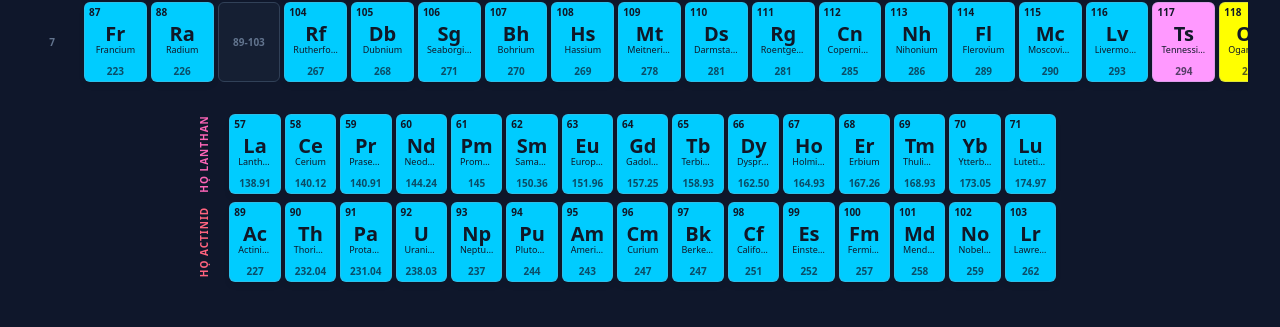
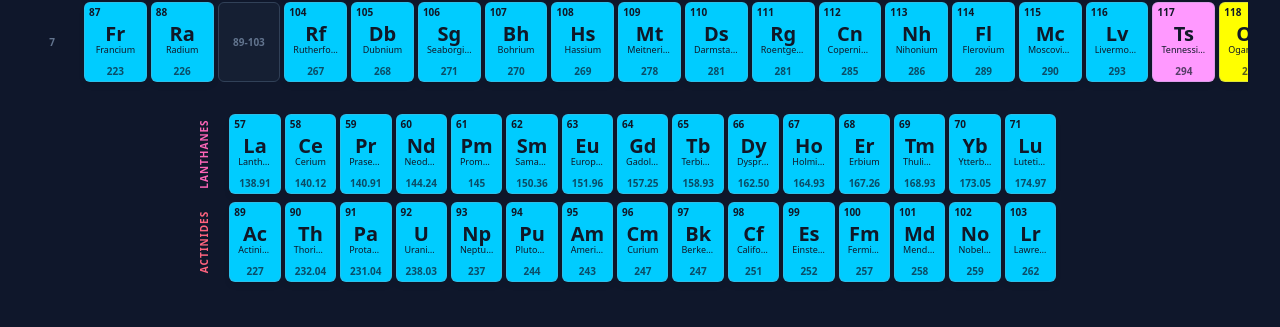
Before and after one commit to trinhngoctruc-oss/SmartPeriodic-Table, a React (Vite) app: page / in a window 1280 px wide. Shown: the part 729-1056 px from the top of the page. Built offline with nearby package versions, Linux system fonts and the light colour scheme.

Commit message:
Update App.tsx

```diff
--- a/src/App.tsx
+++ b/src/App.tsx
@@ -159,7 +159,7 @@ export default function App() {
       <div className="mt-8 space-y-2">
         <div className="flex gap-1 ml-[calc((100%/19)*3)] relative">
           <div className="absolute -left-8 top-1/2 -translate-y-1/2 [writing-mode:vertical-lr] rotate-180 text-[10px] font-bold text-pink-400 uppercase tracking-widest whitespace-nowrap">
-            Họ Lanthan
+           Lanthanes
           </div>
           {lanthanides.map(element => {
             const isDimmed = activeCategory && element.category !== activeCategory;
@@ -180,7 +180,7 @@ export default function App() {
         </div>
         <div className="flex gap-1 ml-[calc((100%/19)*3)] relative">
           <div className="absolute -left-8 top-1/2 -translate-y-1/2 [writing-mode:vertical-lr] rotate-180 text-[10px] font-bold text-rose-400 uppercase tracking-widest whitespace-nowrap">
-            Họ Actinid
+           Actinides
           </div>
           {actinides.map(element => {
             const isDimmed = activeCategory && element.category !== activeCategory;
```
